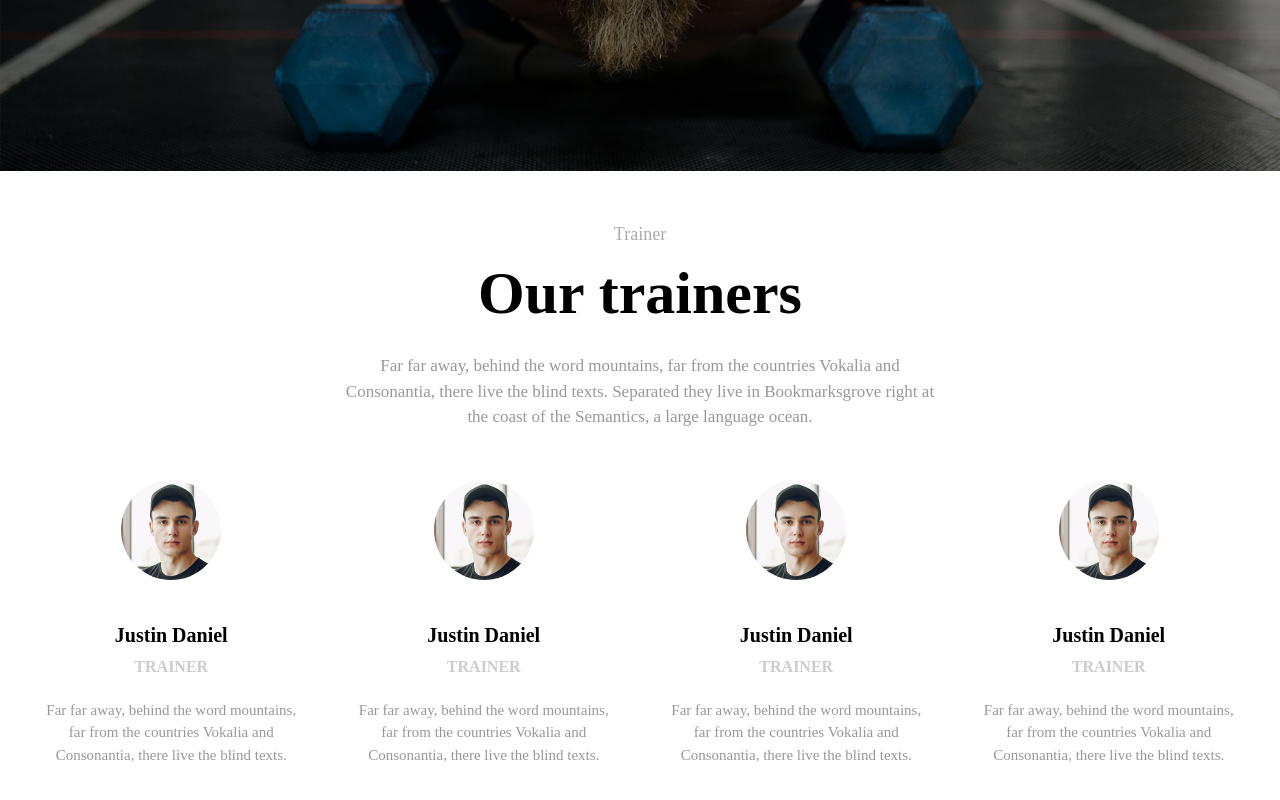
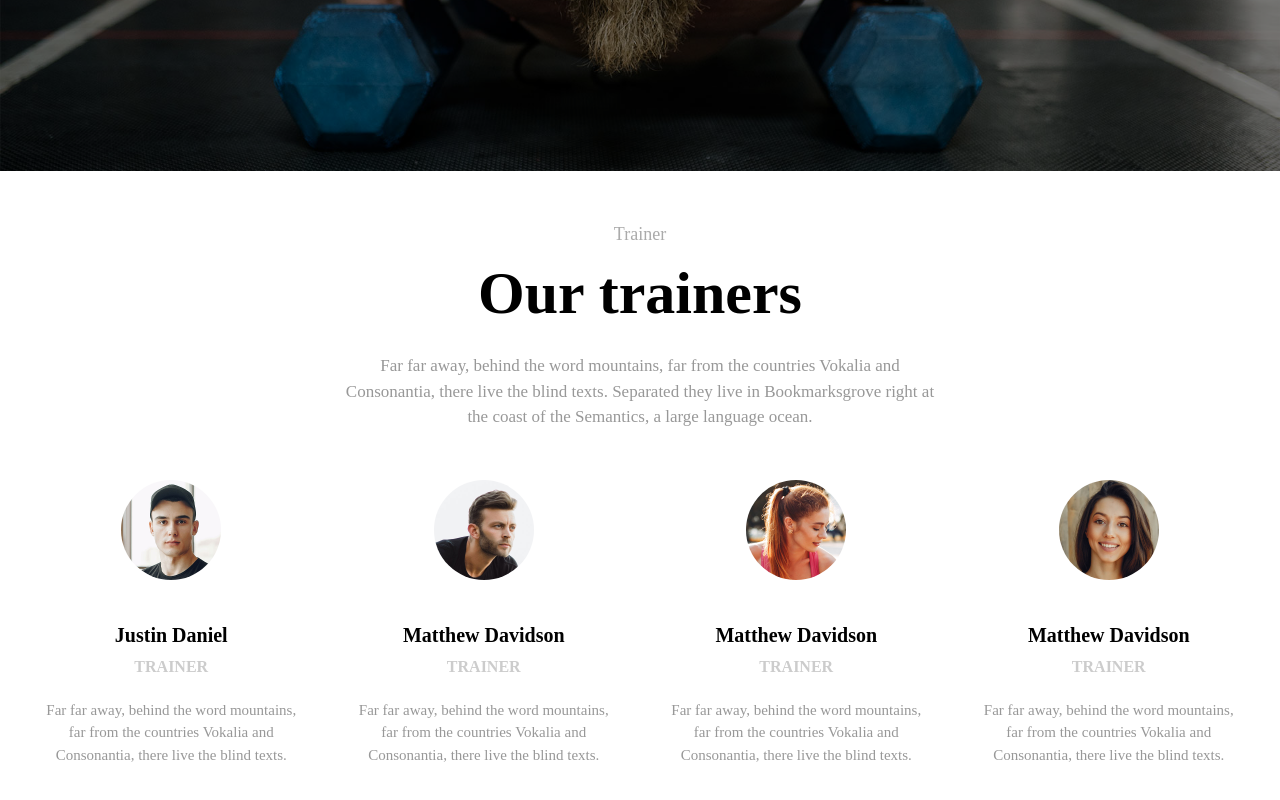
Before and after one commit to shodon2007/stamina, a plain HTML site: page index.html in a window 1280 px wide. Shown: the part 3684-4484 px from the top of the page. Drawn offline with nearby package versions, Linux system fonts and the light colour scheme; files whose address does not match are found by name; a web font is replaced by a local one.

Commit message:
trainer added new persons

```diff
--- a/index.html
+++ b/index.html
@@ -320,9 +320,9 @@
                 </div>
                 <div class="trainer__man">
                     <div class="trainer__icon">
-                        <img src="img/person_1.jpg" alt="person 1">
+                        <img src="img/person_2.jpg" alt="person 1">
                     </div>
-                    <div class="trainer__name">Justin Daniel</div>
+                    <div class="trainer__name">Matthew Davidson</div>
                     <div class="trainer__position">
                         Trainer
                     </div>
@@ -332,9 +332,9 @@
                 </div>
                 <div class="trainer__man">
                     <div class="trainer__icon">
-                        <img src="img/person_1.jpg" alt="person 1">
+                        <img src="img/person_3.jpg" alt="person 1">
                     </div>
-                    <div class="trainer__name">Justin Daniel</div>
+                    <div class="trainer__name">Matthew Davidson</div>
                     <div class="trainer__position">
                         Trainer
                     </div>
@@ -344,9 +344,9 @@
                 </div>
                 <div class="trainer__man">
                     <div class="trainer__icon">
-                        <img src="img/person_1.jpg" alt="person 1">
+                        <img src="img/person_4.jpg" alt="person 1">
                     </div>
-                    <div class="trainer__name">Justin Daniel</div>
+                    <div class="trainer__name">Matthew Davidson</div>
                     <div class="trainer__position">
                         Trainer
                     </div>
```
